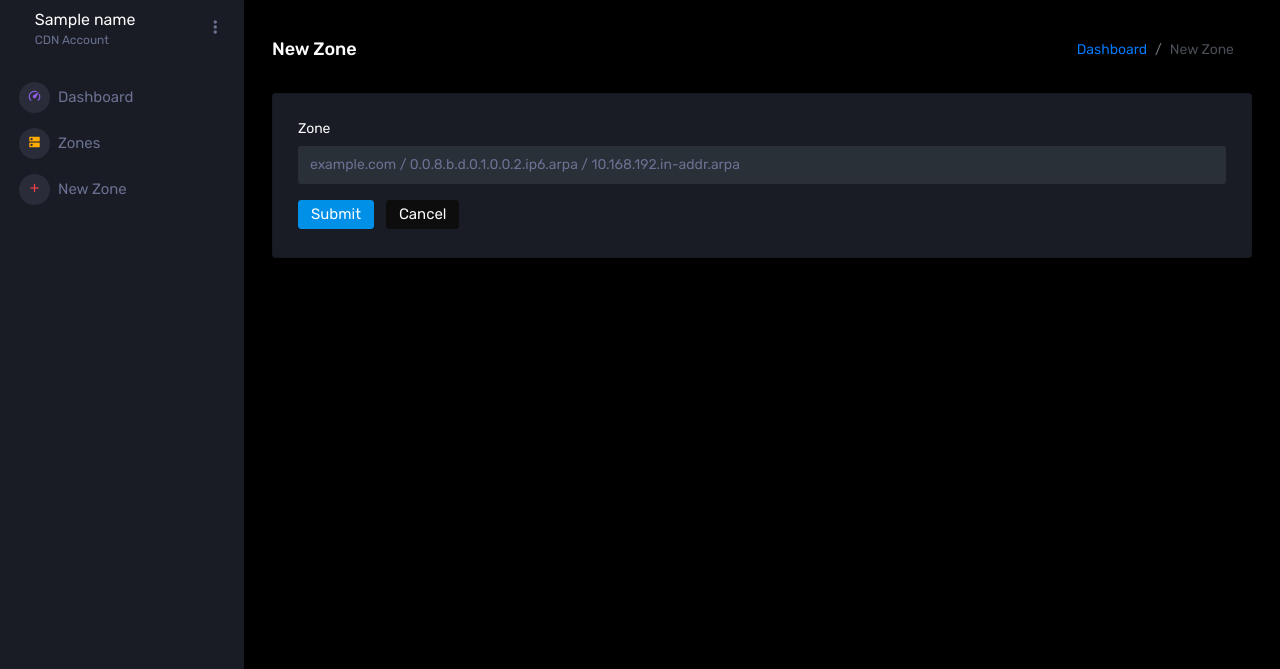
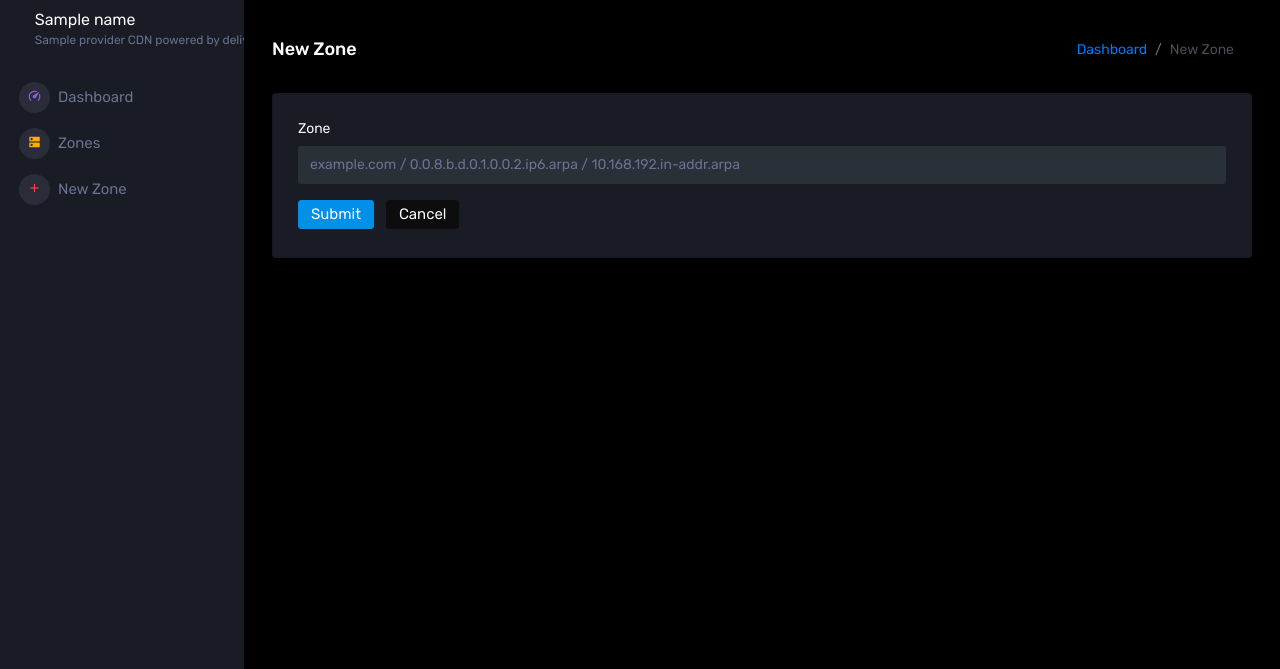
Before and after one commit to natesales/delivr-old, a Flask app: template templates/new.html in a window 1280 px wide. Shown: the part 70-739 px from the top of the page. Run offline with Flask 2, Linux system fonts and the light colour scheme; the template is opened without the code that fills it: most values are stand-ins (such as "Sample title", 1, 10 or a date in 2020); some libraries are stand-ins or nearby versions.

Commit message:
Update profile desc

```diff
--- a/templates/index.html
+++ b/templates/index.html
@@ -32,7 +32,7 @@
                     <div class="profile-pic">
                         <div class="profile-name">
                             <h5 class="mb-0 font-weight-normal">{{ name }}</h5>
-                            <span>CDN Account</span>
+                            <span>{{ provider }} CDN powered by delivr</span>
                         </div>
                     </div>
                     <a href="#" id="profile-dropdown" data-toggle="dropdown"><i class="mdi mdi-dots-vertical"></i></a>
--- a/templates/new.html
+++ b/templates/new.html
@@ -41,7 +41,7 @@
                     <div class="profile-pic">
                         <div class="profile-name">
                             <h5 class="mb-0 font-weight-normal">{{ name }}</h5>
-                            <span>CDN Account</span>
+                            <span>{{ provider }} CDN powered by delivr</span>
                         </div>
                     </div>
                     <a href="#" id="profile-dropdown" data-toggle="dropdown"><i class="mdi mdi-dots-vertical"></i></a>
--- a/templates/records.html
+++ b/templates/records.html
@@ -41,7 +41,7 @@
                     <div class="profile-pic">
                         <div class="profile-name">
                             <h5 class="mb-0 font-weight-normal">{{ name }}</h5>
-                            <span>CDN Account</span>
+                            <span>{{ provider }} CDN powered by delivr</span>
                         </div>
                     </div>
                     <a href="#" id="profile-dropdown" data-toggle="dropdown"><i class="mdi mdi-dots-vertical"></i></a>
--- a/templates/zones.html
+++ b/templates/zones.html
@@ -41,7 +41,7 @@
                     <div class="profile-pic">
                         <div class="profile-name">
                             <h5 class="mb-0 font-weight-normal">{{ name }}</h5>
-                            <span>CDN Account</span>
+                            <span>{{ provider }} CDN powered by delivr</span>
                         </div>
                     </div>
                     <a href="#" id="profile-dropdown" data-toggle="dropdown"><i class="mdi mdi-dots-vertical"></i></a>
```
